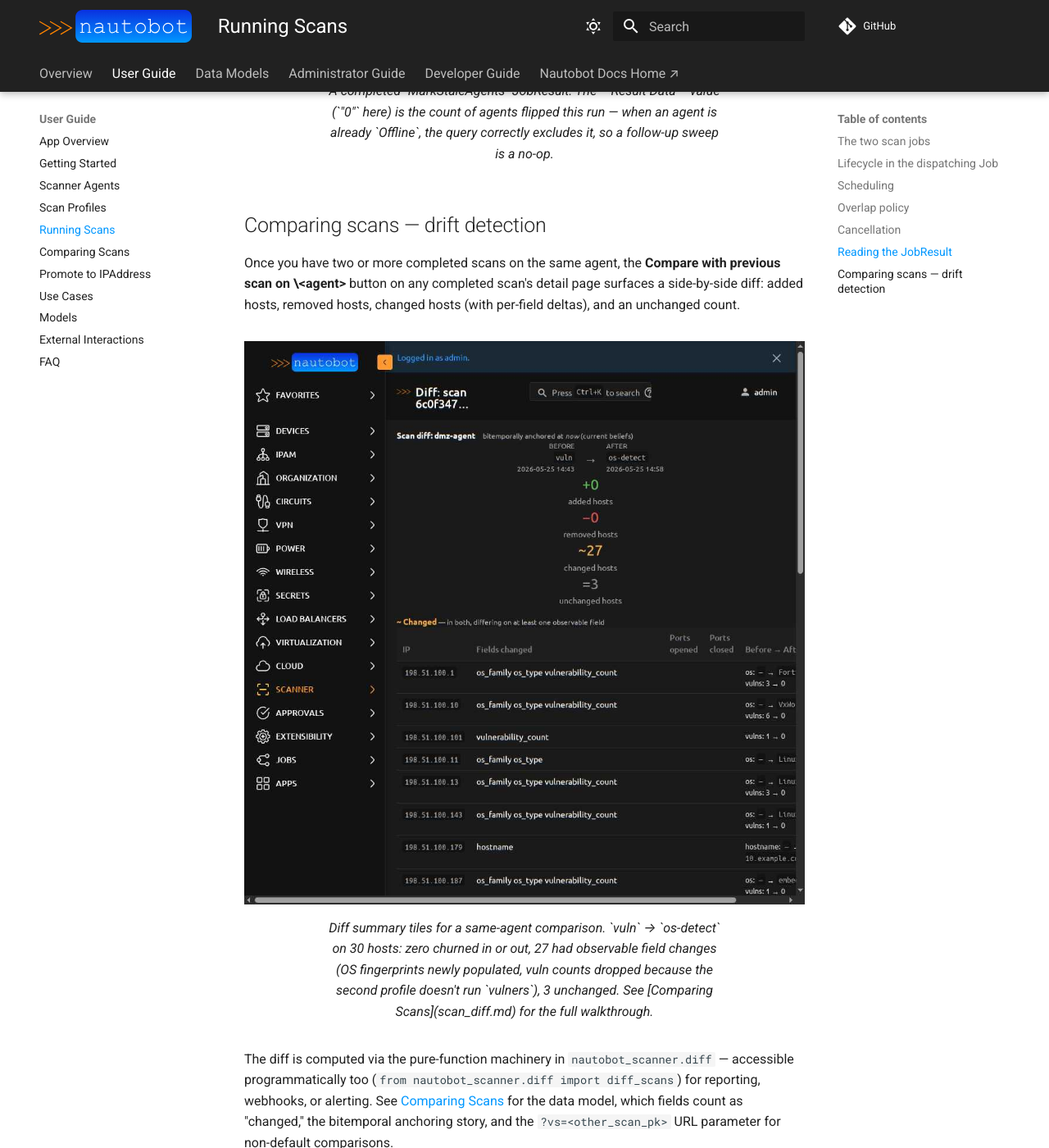
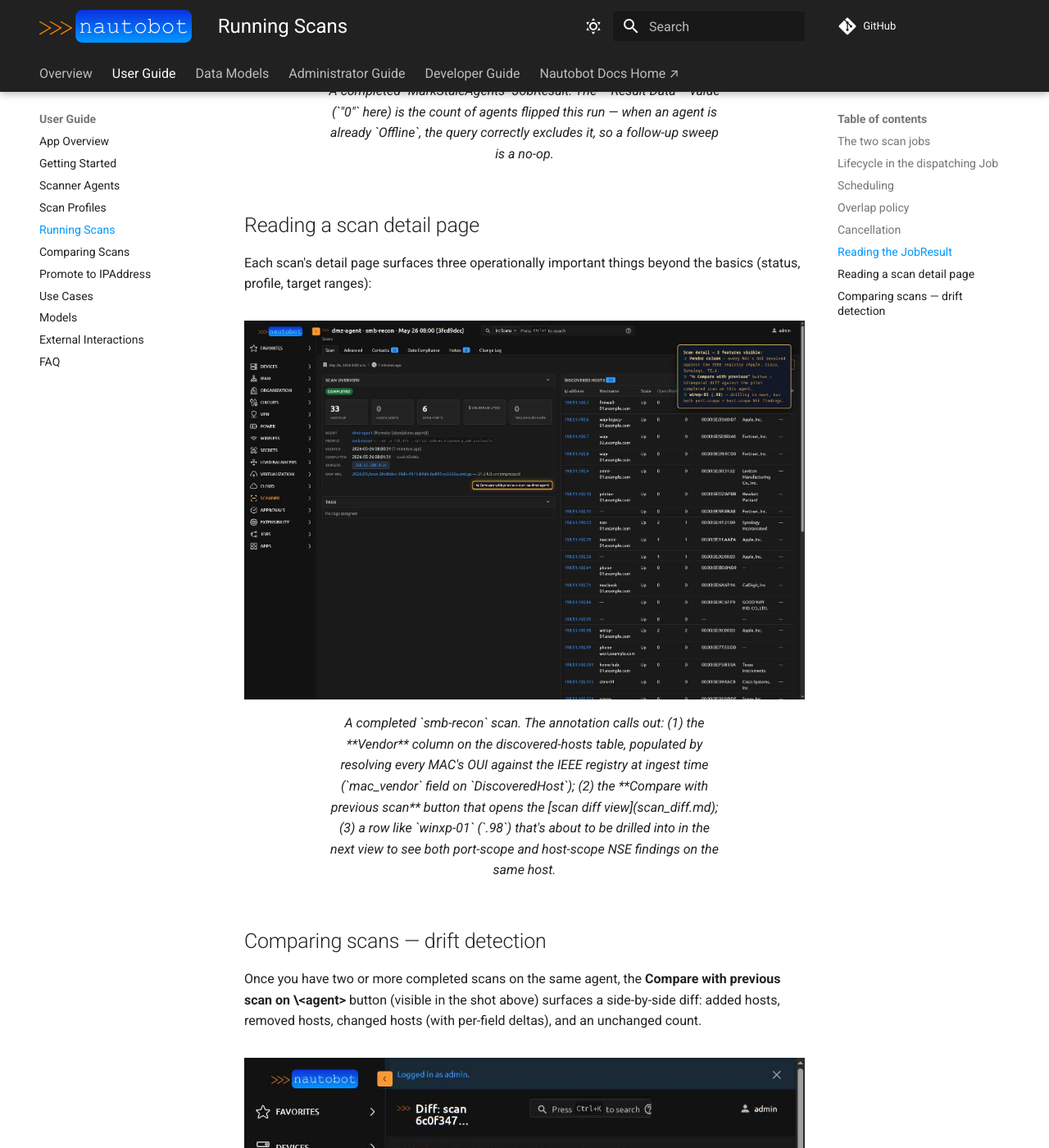
Before and after one commit to rsp2k/nautobot-app-scanner, an MkDocs documentation site: the page built from docs/user/running_scans.md, in a window 1280 px wide and 1400 px high, scrolled down 3333 px. Shown: the whole window at 82% size. Built offline with MkDocs 1.6.1 and Material for MkDocs 9.7.7, drawn with Linux system fonts in a browser that asks for light colours; comment, search, counter and statistics services are not loaded.

Commit message:
Embed 5 annotated walkthrough screenshots demonstrating Phase 15-16 features
The other agent captured a curated set of annotated walkthrough shots
(orange-overlay callouts identifying Phase A / B / 15 / 16 features) that
demonstrate the just-shipped feature batch better than my plain captures
could. Routing them to where each one's annotation matters:

walkthrough-01 -> docs/user/scan_profiles.md
  Scans list with smb-recon, ssh-recon, tls-audit in active rotation.
  Embedded under the "Service-focused NSE recon" section header so
  readers see the new profiles being dispatched right after reading
  what they do.

walkthrough-02 -> docs/user/running_scans.md
  Two features in one shot: the Vendor column (Phase 15: MAC OUI -> vendor
  resolution at ingest) and the Compare-with-previous-scan button (Phase 16).
  Embedded in a new "Reading a scan detail page" section that precedes
  "Comparing scans" so the link from button to diff view is visual.

walkthrough-03 -> docs/models/nsefinding.md
  winxp-01 host detail after smb-recon: Port Findings empty,
  Host Findings populated with smb-os-discovery + smb-protocols.
  Embedded right after the "host-scope NSE output was silently dropped
  pre-0009" paragraph — the screenshot is the proof.

walkthrough-04 -> docs/images/scan-diff-changed.png (REPLACES existing)
  Annotated diff view with explicit "Reading this diff" callout walking
  through +2 added hosts / -22/tcp everywhere / +139,+445 on the NAS /
  ssh-hostkey findings gone. My older plain capture is strictly redundant
  given the annotated version; replaced in place so all existing inbound
  references keep working.

walkthrough-05 -> docs/models/discoveredhost.md
  firewall-01 (FortiGate) populated detail page — same panel layout as
  walkthrough-03 but with -O having actually run, so Os Family=FortiOS,
  Os Accuracy=100, Distance Hops=1 are filled in. Embedded right after
  the four new Phase A field rows in the field table; reader sees the
  field definitions then sees them populated.

Every shot was pre-sanitized by the other agent (RFC 5737 IPs,
*.example.com hostnames). No TreeWalker pass needed.

mkdocs build --strict clean.

```diff
--- a/docs/user/running_scans.md
+++ b/docs/user/running_scans.md
@@ -105,11 +105,21 @@
 <figcaption>A completed `MarkStaleAgents` JobResult. The **Result Data** value (`"0"` here) is the count of agents flipped this run — when an agent is already `Offline`, the query correctly excludes it, so a follow-up sweep is a no-op.</figcaption>
 </figure>
 
+## Reading a scan detail page
+
+Each scan's detail page surfaces three operationally important things
+beyond the basics (status, profile, target ranges):
+
+<figure markdown>
+![Scan detail page for an smb-recon run showing the discovered-hosts table with a Vendor column and a Compare-with-previous-scan button](../images/walkthrough-scan-detail-vendor-compare.png)
+<figcaption>A completed `smb-recon` scan. The annotation calls out: (1) the **Vendor** column on the discovered-hosts table, populated by resolving every MAC's OUI against the IEEE registry at ingest time (`mac_vendor` field on `DiscoveredHost`); (2) the **Compare with previous scan** button that opens the [scan diff view](scan_diff.md); (3) a row like `winxp-01` (`.98`) that's about to be drilled into in the next view to see both port-scope and host-scope NSE findings on the same host.</figcaption>
+</figure>
+
 ## Comparing scans — drift detection
 
 Once you have two or more completed scans on the same agent, the
-**Compare with previous scan on \<agent\>** button on any completed
-scan's detail page surfaces a side-by-side diff: added hosts, removed
+**Compare with previous scan on \<agent\>** button (visible in the
+shot above) surfaces a side-by-side diff: added hosts, removed
 hosts, changed hosts (with per-field deltas), and an unchanged count.
 
 <figure markdown>
```
Also changed, not shown: docs/models/discoveredhost.md (+5 -0 lines), docs/models/nsefinding.md (+5 -0 lines), docs/user/scan_profiles.md (+5 -0 lines), docs/images/scan-diff-changed.png, docs/images/walkthrough-host-detail-host-findings.png (added), docs/images/walkthrough-host-detail-populated.png (added), docs/images/walkthrough-scan-detail-vendor-compare.png (added), docs/images/walkthrough-scans-list-nse-recon.png (added).
